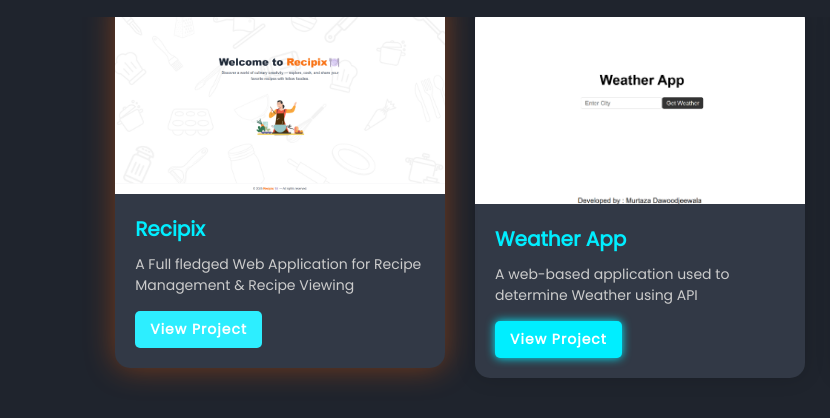
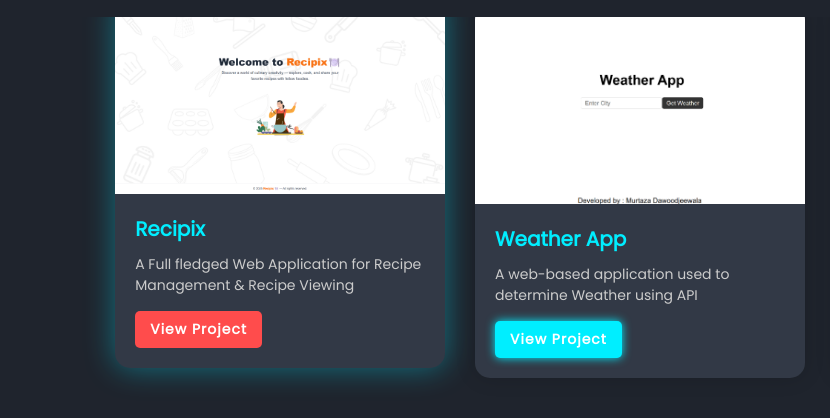
Before and after one commit to murtazadawoodjee/myportfolio.github.io, a plain HTML site: page index.html in a window 1280 px wide. In both pictures the pointer is over the link 198 px from the left and 2460 px from the top of the page. Shown: the part 2121-2539 px from the top of the page, 0-830 px from the left. Drawn offline with nearby package versions, Linux system fonts and the light colour scheme; files whose address does not match are found by name.

Commit message:
Update index.html

```diff
--- a/index.html
+++ b/index.html
@@ -334,12 +334,12 @@ span {
 }
 
 .project-card .btn:hover {
-  background: #2deeff;
+  background: #ff4c4c;
 }
 
 .project-card:hover {
   transform: translateY(-10px);
-  box-shadow: 0 0 30px rgba(255, 94, 0, 0.4);
+  box-shadow: 0 0 30px rgba(0, 229, 255, 0.4);
 }
 
 .footer {
```
